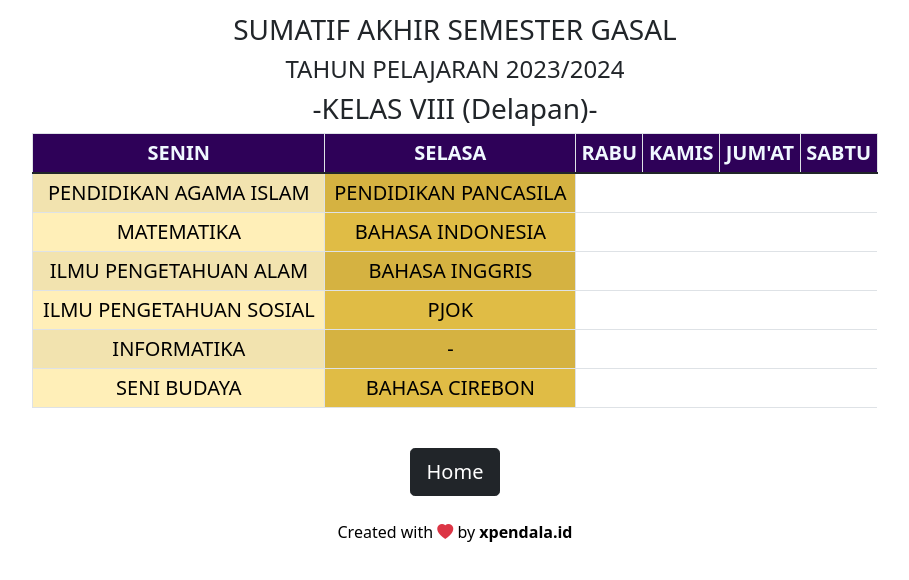
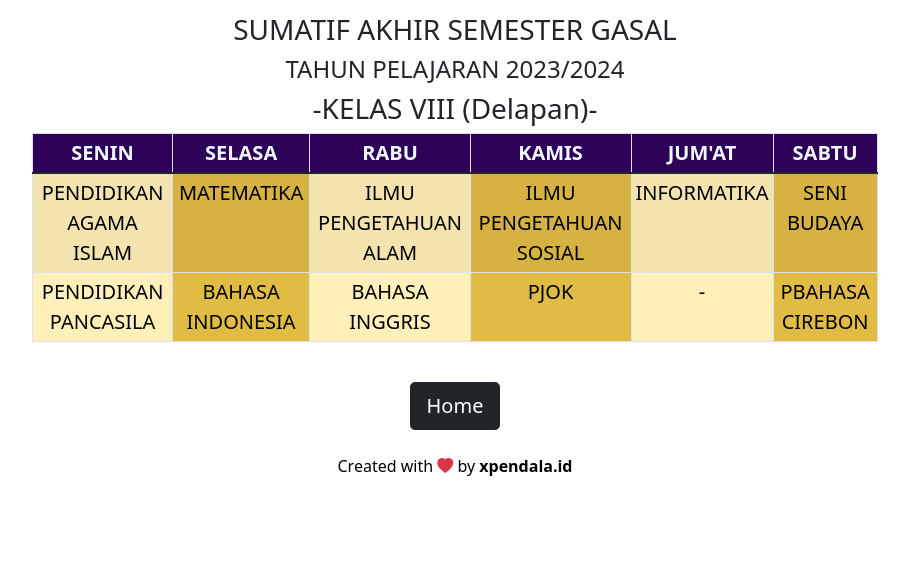
Before and after one commit to SMPN2LA/SAS, a plain HTML site: page index2.html in a window 1280 px wide. Shown: the part 244-824 px from the top of the page, without its empty margins (185-1094 px from the left). After the commit the page ends 800 px from the top, so only its background shows below. Drawn offline with nearby package versions, Linux system fonts and the light colour scheme.

Commit message:
update terbaru

```diff
--- a/index2.html
+++ b/index2.html
@@ -54,28 +54,20 @@
             </thead>
             <tbody>
               <tr>
-              <td style="background-color:rgb(255, 239, 184);"><a target="_blank" href="https://forms.gle/CWRkwbsPLN9NFEnw6" class="text-decoration-none text-black">PENDIDIKAN AGAMA ISLAM</a></td>
-              <td style="background-color:rgb(224, 188, 69);"><a target="_blank" href="https://forms.gle/9zfbyVSux8zVXhbL6" class="text-decoration-none text-black">PENDIDIKAN PANCASILA</a></td>
-            </tr>
-            <tr>
-              <td style="background-color:rgb(255, 239, 184);"><a target="_blank" href="https://forms.gle/nL924DHCAxweL7Rp9" class="text-decoration-none text-black">MATEMATIKA</a></td>
-              <td style="background-color:rgb(224, 188, 69);"><a target="_blank" href="https://forms.gle/VNREDz5GQbEpBjb3A" class="text-decoration-none text-black">BAHASA INDONESIA</a></td>
+                <td style="background-color:rgb(255, 239, 184);"><a target="_blank" href="https://forms.gle/CWRkwbsPLN9NFEnw6" class="text-decoration-none text-black">PENDIDIKAN AGAMA ISLAM</a></td>
+                <td style="background-color:rgb(224, 188, 69);"><a target="_blank" href="https://forms.gle/9zfbyVSux8zVXhbL6" class="text-decoration-none text-black">MATEMATIKA</a></td>
+                <td style="background-color:rgb(255, 239, 184);"><a target="_blank" href="https://forms.gle/CWRkwbsPLN9NFEnw6" class="text-decoration-none text-black">ILMU PENGETAHUAN ALAM</a></td>
+                <td style="background-color:rgb(224, 188, 69);"><a target="_blank" href="https://forms.gle/9zfbyVSux8zVXhbL6" class="text-decoration-none text-black">ILMU PENGETAHUAN SOSIAL</a></td>
+                <td style="background-color:rgb(255, 239, 184);"><a target="_blank" href="https://forms.gle/CWRkwbsPLN9NFEnw6" class="text-decoration-none text-black">INFORMATIKA</a></td>
+                <td style="background-color:rgb(224, 188, 69);"><a target="_blank" href="https://forms.gle/9zfbyVSux8zVXhbL6" class="text-decoration-none text-black">SENI BUDAYA</a></td>
               </tr>
               <tr>
-                <td style="background-color:rgb(255, 239, 184);"><a target="_blank" href="https://forms.gle/peNbUDLLgkLhxM567" class="text-decoration-none text-black">ILMU PENGETAHUAN ALAM</a></td>
-                <td style="background-color:rgb(224, 188, 69);"><a target="_blank" href="https://forms.gle/hnoQNkXHVvQKMJ5w5" class="text-decoration-none text-black">BAHASA INGGRIS</a></td>
-              </tr>
-              <tr>
-                <td style="background-color:rgb(255, 239, 184);"><a target="_blank" href="https://forms.gle/VEx8kAomUX48Amy67" class="text-decoration-none text-black">ILMU PENGETAHUAN SOSIAL</a></td>
-                <td style="background-color:rgb(224, 188, 69);"><a target="_blank" href="https://forms.gle/9LbNKVWFdLk9XPMP9" class="text-decoration-none text-black">PJOK</a></td>
-              </tr>
-              <tr>
-                <td style="background-color:rgb(255, 239, 184);"><a target="_blank" href="https://forms.gle/2vpBJJbHNque9W2e7" class="text-decoration-none text-black">INFORMATIKA</a></td>
-                <td style="background-color:rgb(224, 188, 69);"><a target="_blank" href="#" class="text-decoration-none text-black">-</a></td>
-              </tr>
-              <tr>
-                <td style="background-color:rgb(255, 239, 184);"><a target="_blank" href="https://forms.gle/KocHxMyGdQpXACBv8" class="text-decoration-none text-black">SENI BUDAYA</a></td>
-                <td style="background-color:rgb(224, 188, 69);"><a target="_blank" href="https://forms.gle/M78dzL74G6hwUwg88" class="text-decoration-none text-black">BAHASA CIREBON</a></td>
+                <td style="background-color:rgb(255, 239, 184);"><a target="_blank" href="https://forms.gle/CWRkwbsPLN9NFEnw6" class="text-decoration-none text-black">PENDIDIKAN PANCASILA</a></td>
+                <td style="background-color:rgb(224, 188, 69);"><a target="_blank" href="https://forms.gle/9zfbyVSux8zVXhbL6" class="text-decoration-none text-black">BAHASA INDONESIA</a></td>
+                <td style="background-color:rgb(255, 239, 184);"><a target="_blank" href="https://forms.gle/CWRkwbsPLN9NFEnw6" class="text-decoration-none text-black">BAHASA INGGRIS</a></td>
+                <td style="background-color:rgb(224, 188, 69);"><a target="_blank" href="https://forms.gle/9zfbyVSux8zVXhbL6" class="text-decoration-none text-black">PJOK</a></td>
+                <td style="background-color:rgb(255, 239, 184);"><a target="_blank" href="#" class="text-decoration-none text-black">-</a></td>
+                <td style="background-color:rgb(224, 188, 69);"><a target="_blank" href="https://forms.gle/9zfbyVSux8zVXhbL6" class="text-decoration-none text-black">PBAHASA CIREBON</a></td>
               </tr>
 
             </tbody>
```
Also changed, not shown: index1.html (+11 -19 lines), index3.html (+12 -20 lines).
